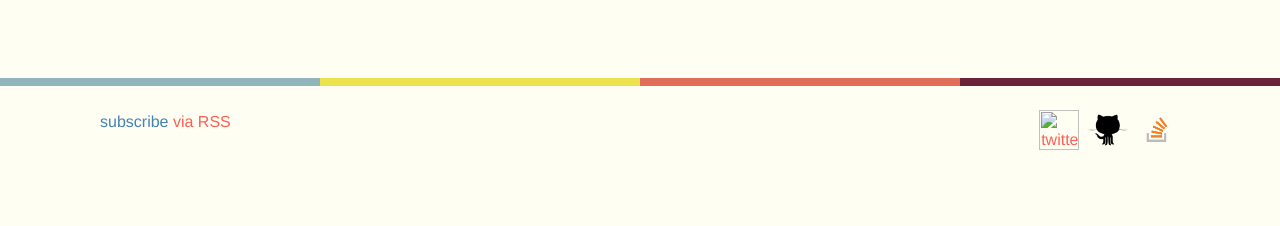
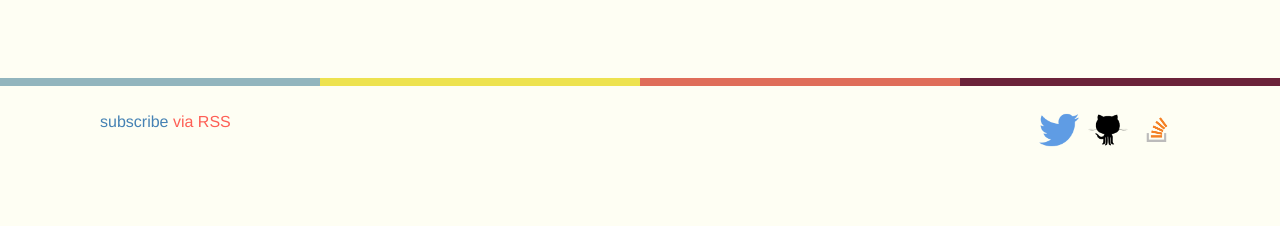
Before and after one commit to thejavamonk/thejavamonk.github.io, a Jekyll site: the page built from index.html, in a window 1280 px wide. Shown: the part 1248-1474 px from the top of the page. Built offline with Jekyll 4.4.1, drawn with Linux system fonts in a browser that asks for light colours.

Commit message:
checking relative path

```diff
--- a/_includes/footer.html
+++ b/_includes/footer.html
@@ -8,7 +8,7 @@
       <ul>
         <li>
           <a href="http://www.twitter.com/{{ site.twitter_username }}">
-            <img src="_site/images/twitter-logo-silhouette.png" alt="twitter logo" width="40">
+            <img src="/images/twitter-logo-silhouette.png" alt="twitter logo" width="40">
           </a>
         </li>
         <li>
```
